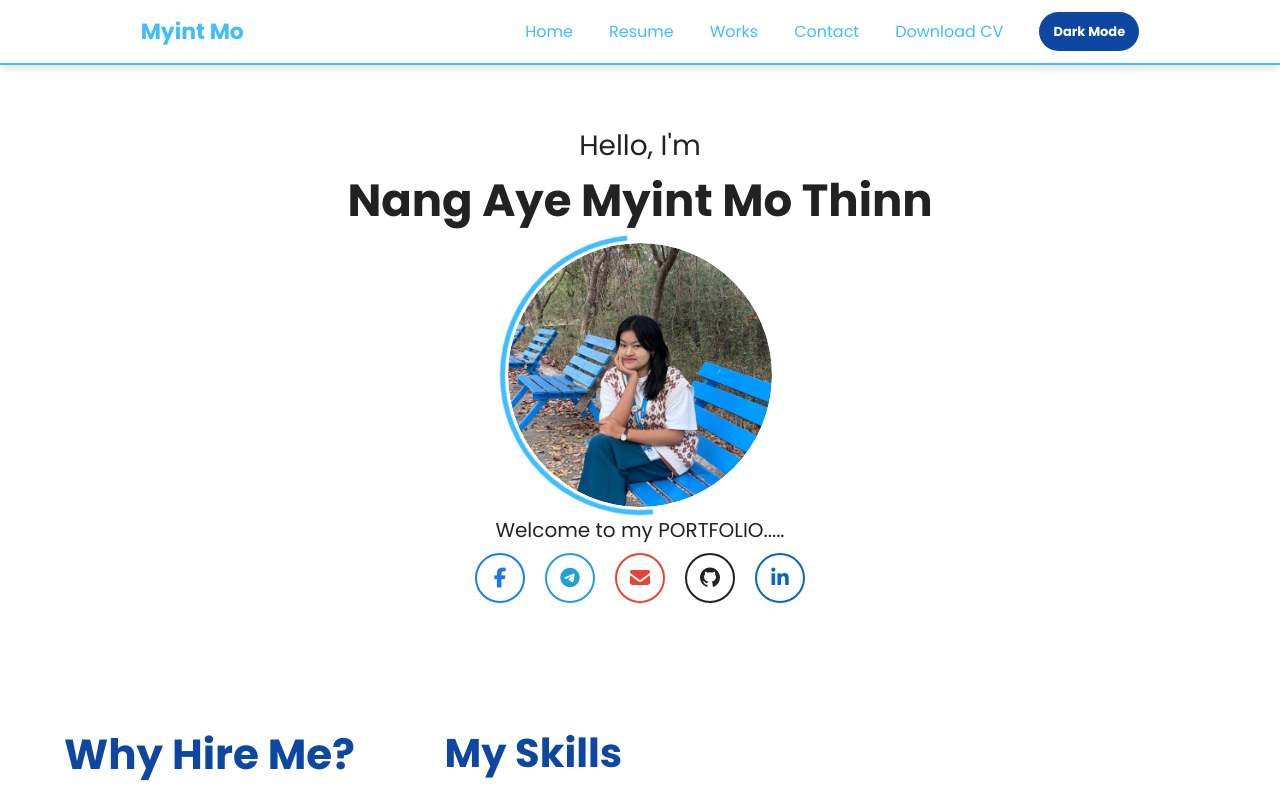
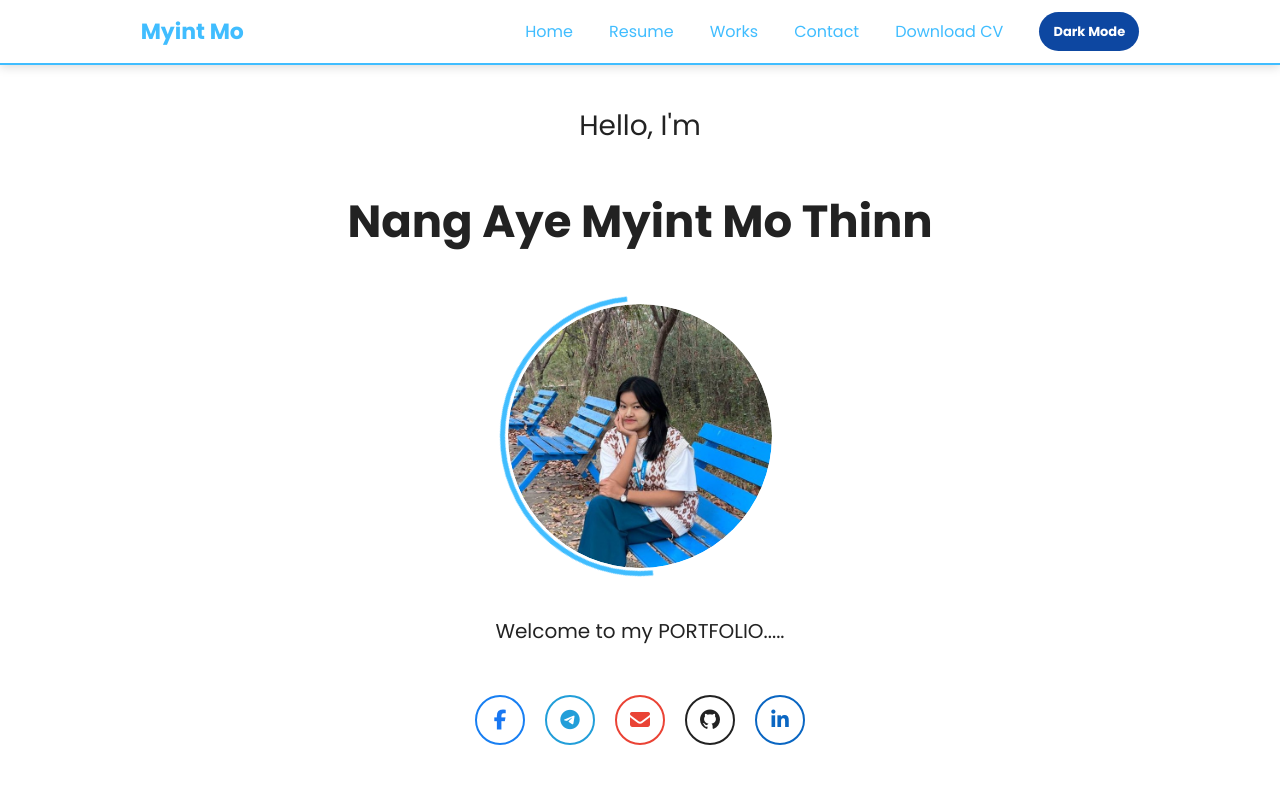
Before and after one commit to NangAyeMyintMoThinn/React_Portfolio, a React (Vite) app: page / in a window 1280 px wide. Shown: the top 800 px of the page. Built offline with nearby package versions, Linux system fonts and the light colour scheme.

Commit message:
Home Page Changes

```diff
--- a/src/components/HomePage.tsx
+++ b/src/components/HomePage.tsx
@@ -2,7 +2,7 @@ import '@fortawesome/fontawesome-free/css/all.min.css';
 
 export function HomePage() {
     return (
-        <div id='home' className="scroll-mt-28 mt-10 p-5 max-[768px]:mt-22.5 max-[480px]:mt-20 max-[480px]:p-3.75 m-auto flex flex-col justify-center text-center">
+        <div id='home' className="scroll-mt-28 h-[90vh] p-5 max-[768px]:mt-22.5 max-[480px]:mt-20 max-[480px]:p-3.75 m-auto flex flex-col justify-around text-center">
             <p className="text-[28px]">Hello, I'm</p>
             <h1 className="text-[45px] max-[768px]:text-[32px] max-[768px]:leading-[1.3] max-[480px]:text-[26px] max-[480px]:leading-[1.4] max-[320px]:text-[22px] font-bold">Nang Aye Myint Mo Thinn</h1>
             <div className="relative w-70 h-70 max-[768px]:w-60 max-[768px]:h-60 max-[480px]:w-45 max-[480px]:h-45 max-[320px]:w-40 max-[320px]:h-40 mx-auto">
@@ -31,7 +31,7 @@ export function HomePage() {
                     <i className="fa-solid fa-envelope"></i>
                 </a>
 
-                <a className='text-(--text-color)] max-[768px]:h-11.25 max-[768px]:w-11.25 max-[768px]:text-lg max-[480px]:h-10 max-[480px]:w-10 max-[480px]:text-base max-[320px]:h-9 max-[320px]:w-9 max-[320px]:text-sm border-2 border-[var(--text-color)] hover:text-(--bg-color) hover:bg-[var(--text-color)] w-12.5 h-12.5 flex justify-center items-center rounded-full text-[20px] duration-150 transition hover:-translate-y-1.5 hover:scale-[1.1]' href="https://github.com/NangAyeMyintMoThinn" target="_blank">
+                <a className='text-(--text-color)] max-[768px]:h-11.25 max-[768px]:w-11.25 max-[768px]:text-lg max-[480px]:h-10 max-[480px]:w-10 max-[480px]:text-base max-[320px]:h-9 max-[320px]:w-9 max-[320px]:text-sm border-2 border-(--text-color) hover:text-(--bg-color) hover:bg-(--text-color) w-12.5 h-12.5 flex justify-center items-center rounded-full text-[20px] duration-150 transition hover:-translate-y-1.5 hover:scale-[1.1]' href="https://github.com/NangAyeMyintMoThinn" target="_blank">
                     <i className="fa-brands fa-github"></i>
                 </a>
 
```
